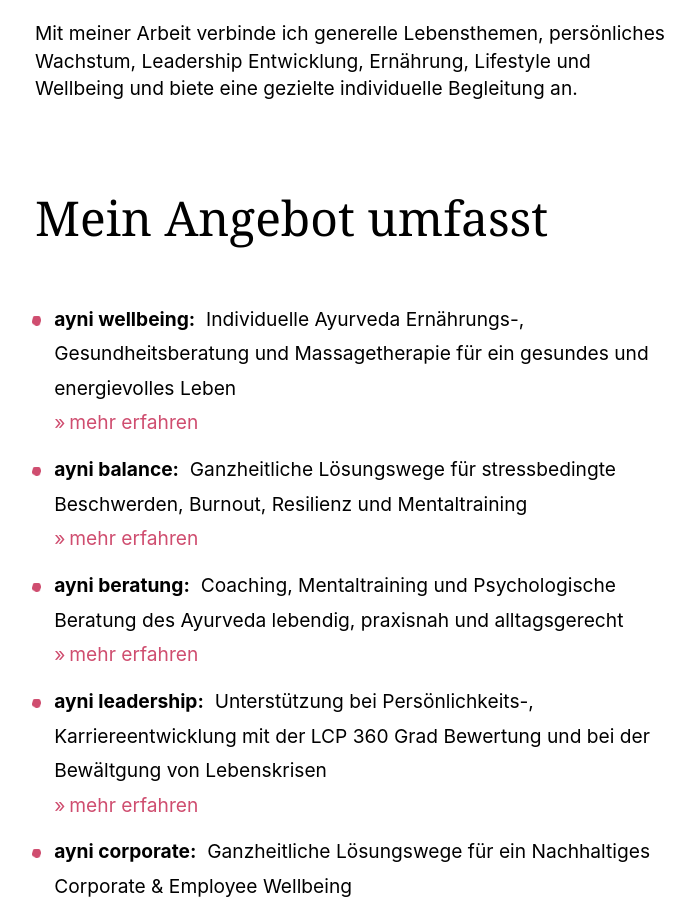
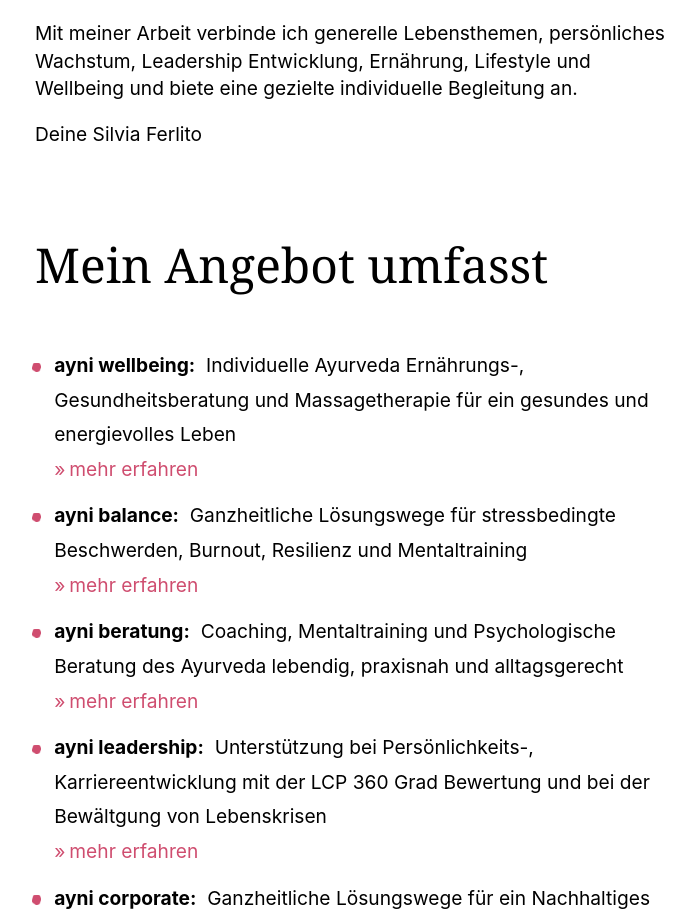
Before and after one commit to ddresch/ayni.ch, a Next.js app: page / in a window 1280 px wide. Shown: the part 1329-2240 px from the top of the page, without its empty margins (285-980 px from the left). Built offline with nearby package versions, Linux system fonts and the light colour scheme.

Commit message:
Add deine silvia

```diff
--- a/pages/index.jsx
+++ b/pages/index.jsx
@@ -31,6 +31,9 @@ export default function LandingPage(props) {
             </p>
             <p>
                 Mit meiner Arbeit verbinde ich generelle Lebensthemen, persönliches Wachstum, Leadership Entwicklung, Ernährung, Lifestyle und Wellbeing und biete eine gezielte individuelle Begleitung an.
+            </p>
+            <p>
+                Deine Silvia Ferlito
             </p>
 
             <div className='spacer-md'></div>
```
